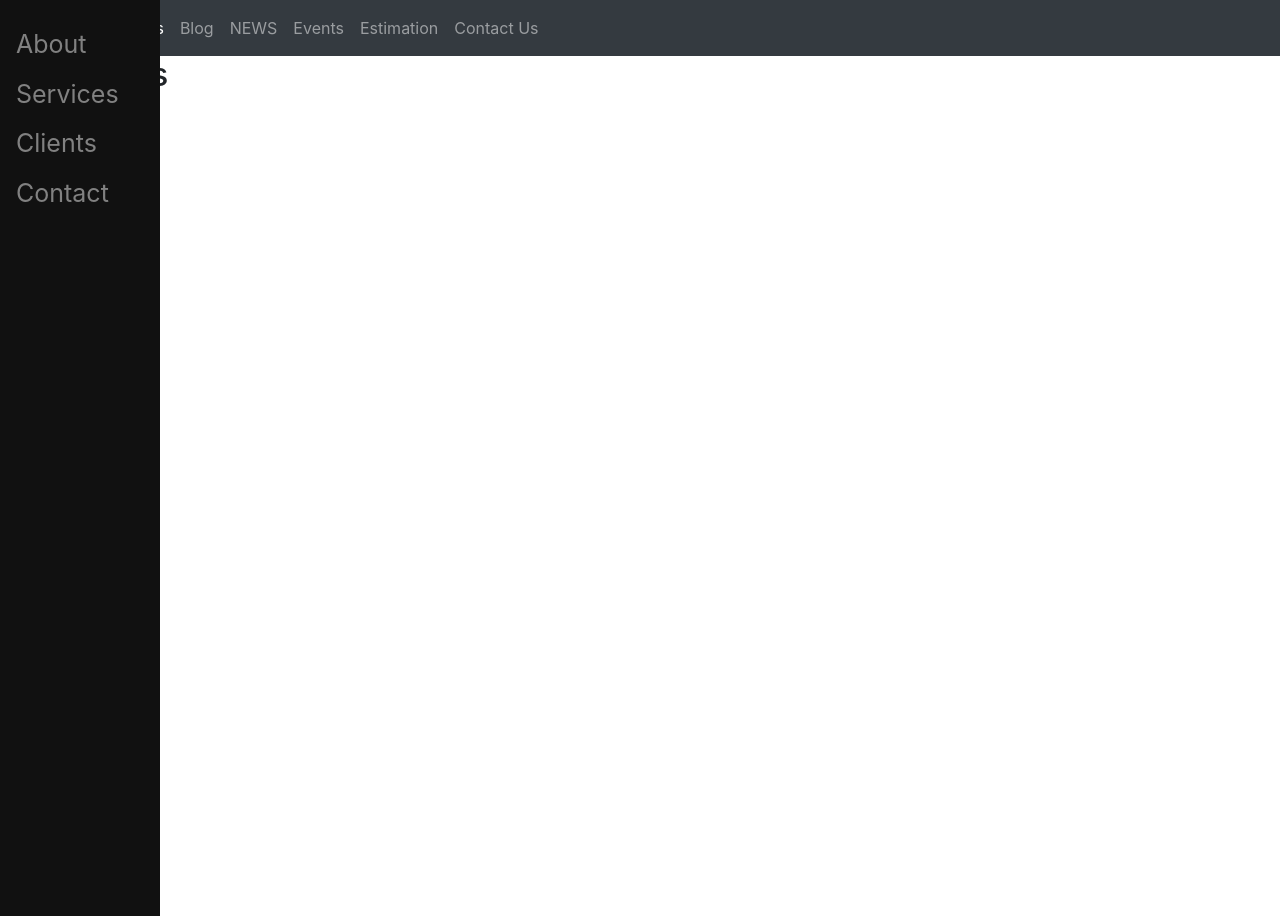
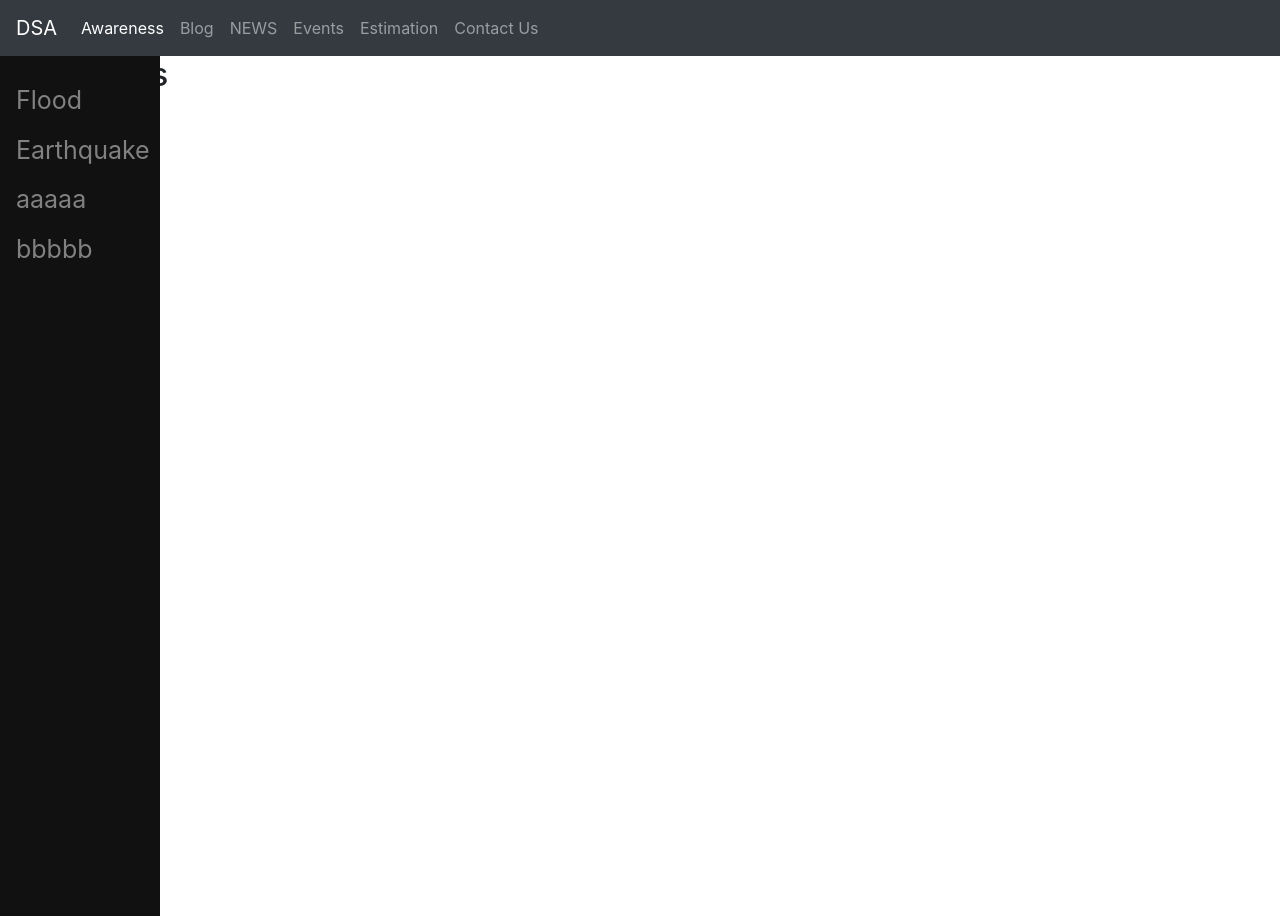
Before and after one commit to Muhammad-Akhlaq/Disaster-Assistant-System, a Django app: page /awareness/ in a window 1280 px wide. Run offline with Django 3.2, Linux system fonts and the light colour scheme.

Commit message:
Nothing changed
minor changes

```diff
--- a/DAS/static/awareness.css
+++ b/DAS/static/awareness.css
@@ -4,8 +4,8 @@
     height: 100%; /* Full-height: remove this if you want "auto" height */
     width: 160px; /* Set the width of the sidebar */
     position: fixed; /* Fixed Sidebar (stay in place on scroll) */
-    z-index: 1; /* Stay on top */
-    top: 0; /* Stay at the top */
+  /*  z-index: 1; /* Stay on top */
+  /*  top: 0; /* Stay at the top */
     left: 0;
     background-color: #111; /* Black */
     overflow-x: hidden; /* Disable horizontal scroll */
--- a/DAS/templates/awareness.html
+++ b/DAS/templates/awareness.html
@@ -1,6 +1,8 @@
 {% extends 'base.html' %}
 
-
+{% block title %}
+Disaster awareness
+{% endblock title %}
 
 
 
@@ -17,10 +19,10 @@
 
     <!-- Side navigation -->
     <div class="sidenav">
-        <a href="#">About</a>
-        <a href="#">Services</a>
-        <a href="#">Clients</a>
-        <a href="#">Contact</a>
+        <a href="#">Flood</a>
+        <a href="#">Earthquake</a>
+        <a href="#">aaaaa</a>
+        <a href="#">bbbbb</a>
     </div>
 
 
--- a/DAS/templates/contact.html
+++ b/DAS/templates/contact.html
@@ -1,7 +1,7 @@
 {% extends 'base.html' %}
 {% block contactactive %}active{% endblock contactactive %}
 {% block title %}
-Contact
+Contact Us
 {% endblock title %}
 {% block body %}
 <div class="container my-3">
--- a/DAS/templates/estimation.html
+++ b/DAS/templates/estimation.html
@@ -1,5 +1,9 @@
 {% extends 'base.html' %}
 {% block estimationactive %}active{% endblock estimationactive %}
+{% block title %}
+Estimation
+{% endblock title %}
+
 {% block body %}
 
     <h2> Estimation </h2>
--- a/DAS/templates/events.html
+++ b/DAS/templates/events.html
@@ -1,6 +1,9 @@
 {% extends 'base.html' %}
+{% block eventsactive %}active{% endblock eventsactive %}
+{% block title %}
+Events
+{% endblock title %}
 
-{% block eventsactive %}active{% endblock eventsactive %}
 {% block body %}
 
 
--- a/DAS/templates/home.html
+++ b/DAS/templates/home.html
@@ -1,6 +1,6 @@
 {% extends 'base.html' %}
 {% block title %}
-Home
+Disaster Assistance
 {% endblock title %}
 {% block body %}
 
--- a/DAS/templates/news.html
+++ b/DAS/templates/news.html
@@ -1,5 +1,8 @@
 {% extends 'base.html' %}
 {% block newsactive %}active{% endblock newsactive %}
+{% block title %}
+News
+{% endblock title %}
 {% block body %}
 
     <h2> news </h2>
```
Also changed, not shown: DAS/templates/bloghome.html (+5 -3 lines), DAS/templates/search.html (+9 -7 lines), DAS/db.sqlite3.
